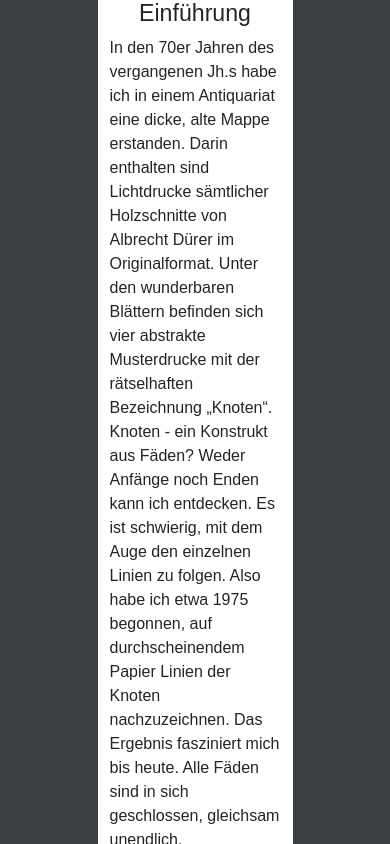
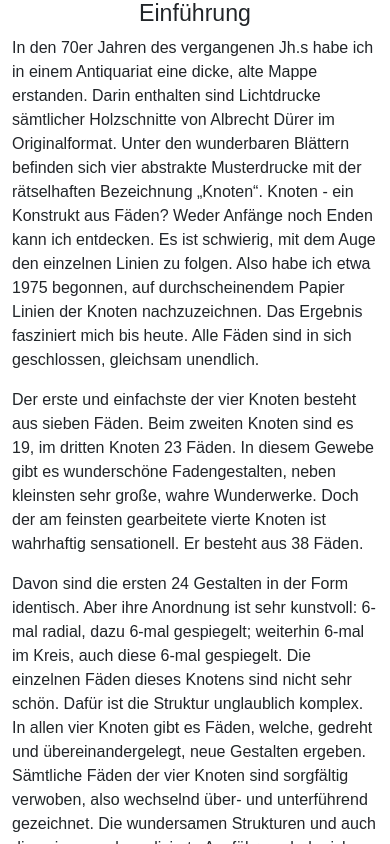
Before and after one commit to SirGrandmasterr/SirGrandmasterr.github.io, a plain HTML site: page EinführungSlideshow.html in a window 390 px wide. Shown: the top 844 px of the page. Drawn offline with Linux system fonts and the light colour scheme.

Commit message:
small device spacing

```diff
--- a/EinführungSlideshow.html
+++ b/EinführungSlideshow.html
@@ -14,8 +14,8 @@
 <body style="background-color: rgb(60,64,67);">
     <div class="container" style="background-color: rgb(60,64,67);" >
         <div class="row" style="background-color: rgb(60,64,67);">
-            <div class="col-3"></div>
-          <div class="col-6"  style="background-color: rgb(255, 255, 255);">
+            <div class="col-md-3 d-none d-lg-block"></div>
+          <div class="col-md-6 "  style="background-color: rgb(255, 255, 255);">
             <h3 class="text-center">Einführung</h3>
             <p>
                 In den 70er Jahren des vergangenen Jh.s habe ich in einem Antiquariat eine dicke, alte Mappe erstanden. Darin enthalten sind Lichtdrucke sämtlicher Holzschnitte von Albrecht Dürer im Originalformat. Unter den wunderbaren Blättern befinden sich vier abstrakte Musterdrucke mit der rätselhaften Bezeichnung „Knoten“.
@@ -48,7 +48,7 @@
 
                 <p>Michael Vogler</p>
             </div>
-          <div class="col-3"></div>
+          <div class="col-md-3 d-none d-lg-block"></div>
 
         </div>
       </div>
```
